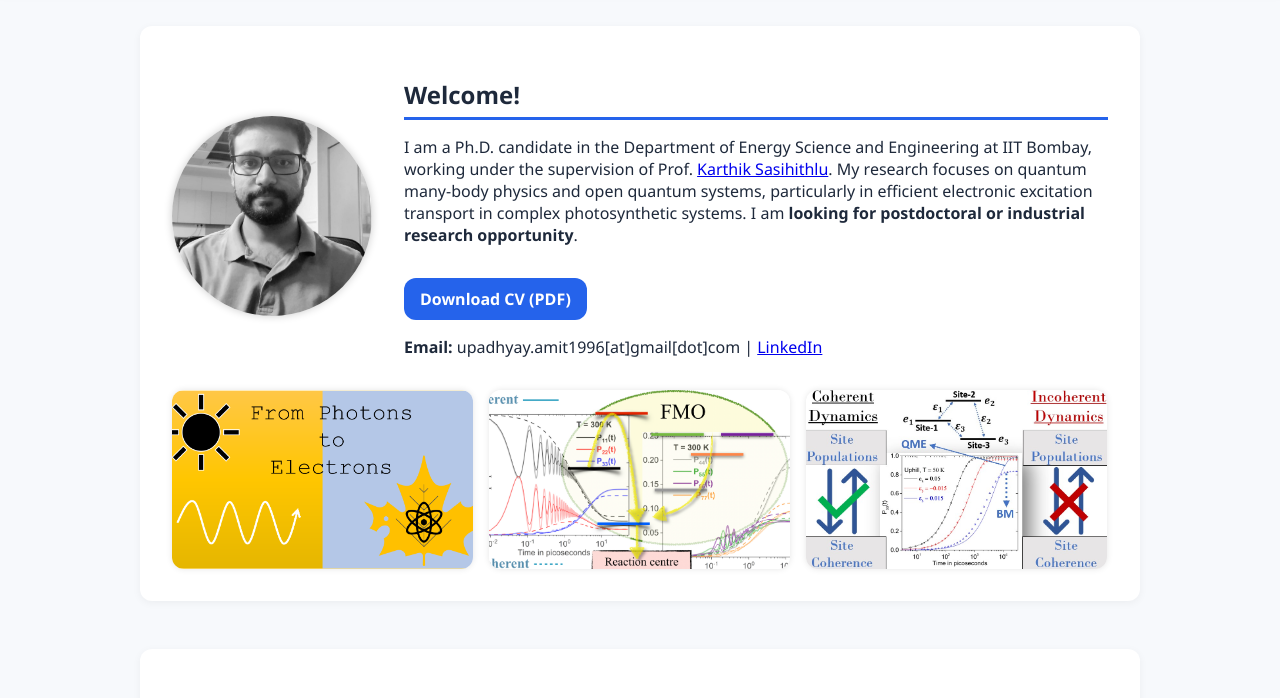
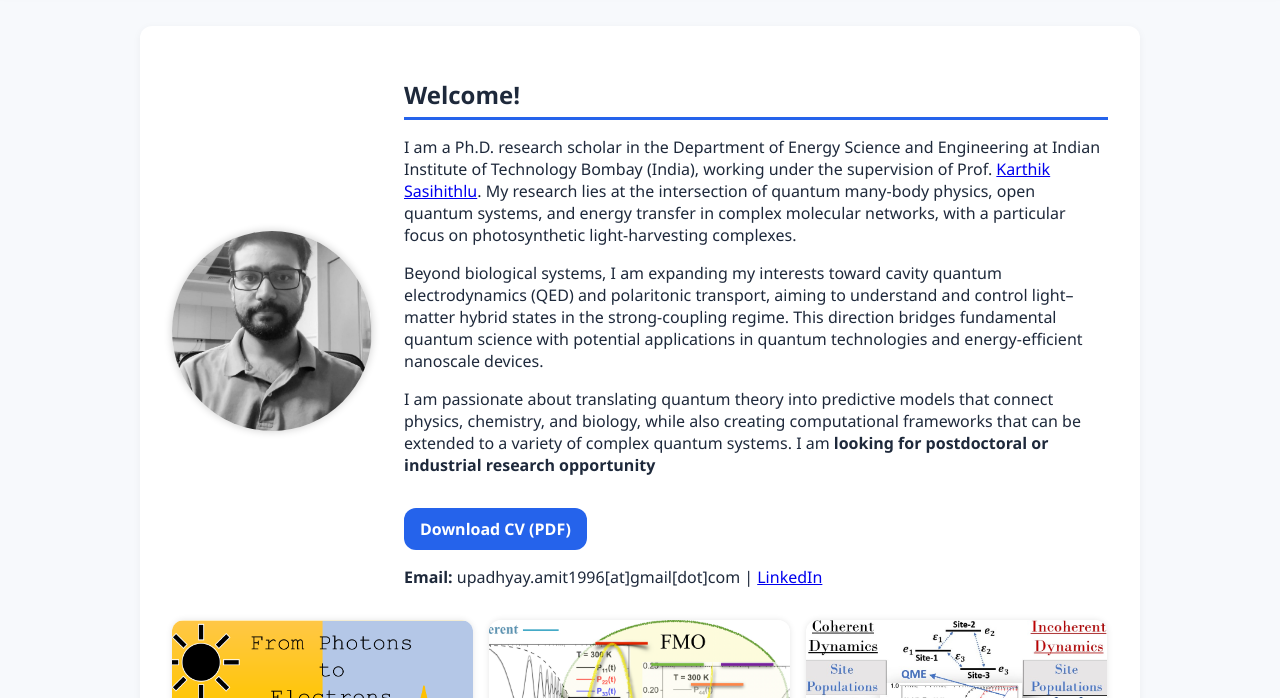
Before and after one commit to Amit11ku/upadhyayamit.github.io, a plain HTML site: page index.html in a window 1280 px wide. Shown: the part 65-763 px from the top of the page. Drawn offline with Linux system fonts and the light colour scheme.

Commit message:
Update index.html

```diff
--- a/index.html
+++ b/index.html
@@ -159,9 +159,9 @@
         <img src="profile.jpg" alt="Amit Kumar Upadhyay" style="object-position: center 30%;">
         <div class="profile-text">
           <h2>Welcome!</h2>
-          <p>
-            I am a Ph.D. candidate in the Department of Energy Science and Engineering at IIT Bombay, working under the supervision of Prof. <a href="https://www.ese.iitb.ac.in/faculty/karthik-sasihithlu" target="_blank">Karthik Sasihithlu</a>. My research focuses on quantum many-body physics and open quantum systems, particularly in efficient electronic excitation transport in complex photosynthetic systems. I am <b>looking for postdoctoral or industrial research opportunity</b>.
-          </p>
+          <p>I am a Ph.D. research scholar in the Department of Energy Science and Engineering at Indian Institute of Technology Bombay (India), working under the supervision of Prof. <a href="https://www.ese.iitb.ac.in/faculty/karthik-sasihithlu" target="_blank">Karthik Sasihithlu</a>. My research lies at the intersection of quantum many-body physics, open quantum systems, and energy transfer in complex molecular networks, with a particular focus on photosynthetic light-harvesting complexes.</p>
+          <p>Beyond biological systems, I am expanding my interests toward cavity quantum electrodynamics (QED) and polaritonic transport, aiming to understand and control light–matter hybrid states in the strong-coupling regime. This direction bridges fundamental quantum science with potential applications in quantum technologies and energy-efficient nanoscale devices.</p>
+          <p>I am passionate about translating quantum theory into predictive models that connect physics, chemistry, and biology, while also creating computational frameworks that can be extended to a variety of complex quantum systems. I am <b>looking for postdoctoral or industrial research opportunity</b></p>
           <a class="button" href="CV_Amit.pdf" target="_blank">Download CV (PDF)</a>
           <p style="margin-top:1rem;"> <b>Email:</b> upadhyay.amit1996[at]gmail[dot]com | <a href="https://www.linkedin.com/in/amit-upadhyay-2a3586124/" target="_blank">LinkedIn</a></p>
         </div>
```
